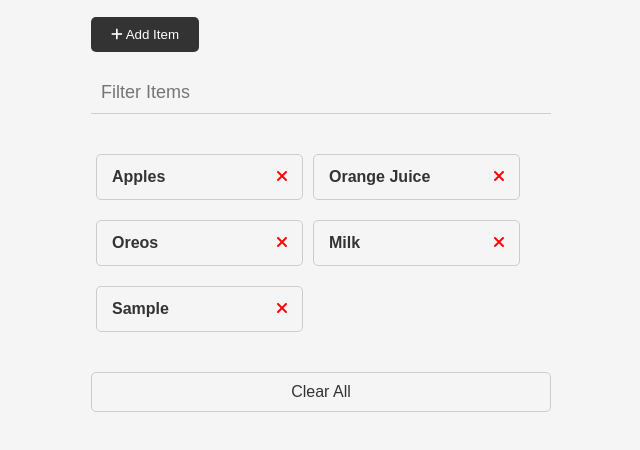
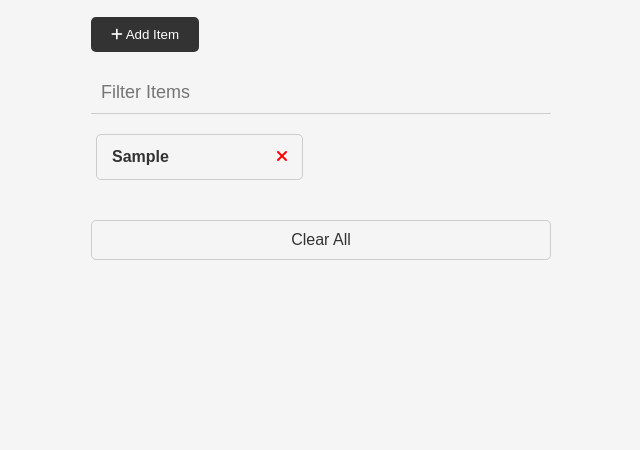
Before and after one commit to joshiue/ch8i-Shopping-List-Full-Proj, a plain HTML site: page index.html in a window 1280 px wide. Both pictures are taken after typing "Sample" into the empty fields and a click on the button "Add Item". Shown: the part 180-630 px from the top of the page, without its empty margins (319-959 px from the left). Drawn offline with Linux system fonts and the light colour scheme.

Commit message:
clear-ui-state

```diff
--- a/index.html
+++ b/index.html
@@ -34,7 +34,7 @@
         </div>
 
         <ul id="item-list" class="items">
-            <li>
+            <!-- <li>
                 Apples
                 <button class="remove-item btn-link text-red">
                     <i class="fa-solid fa-xmark"></i>
@@ -57,7 +57,7 @@
                 <button class="remove-item btn-link text-red">
                     <i class="fa-solid fa-xmark"></i>
                 </button>
-            </li>
+            </li> -->
         </ul>
 
         <button id="clear" class="btn-clear">Clear All</button>
--- a/scripts.js
+++ b/scripts.js
@@ -2,6 +2,7 @@ const itemForm = document.getElementById('item-form');
 const itemInput = document.getElementById('item-input');
 const itemList = document.getElementById('item-list');
 const clearBtn = document.getElementById('clear');
+const itemFilter = document.getElementById('filter');
 
 function addItem(e) {
     e.preventDefault();
@@ -21,7 +22,10 @@ function addItem(e) {
     const button = createButton('remove-item btn-link text-red');
     li.appendChild(button);
 
+    // Add li to the DOM
     itemList.appendChild(li);
+
+    checkUI();
 
     itemInput.value = '';
 }
@@ -42,7 +46,11 @@ function createIcon(classes) {
 
 function removeItem(e) {
     if (e.target.parentElement.classList.contains('remove-item')) {
-        e.target.parentElement.parentElement.remove();
+        if (confirm('Are you sure?')) {
+            e.target.parentElement.parentElement.remove();
+
+            checkUI();
+        }
     }
 }
 
@@ -50,9 +58,25 @@ function clearItems() {
     while (itemList.firstChild) {
         itemList.removeChild(itemList.firstChild);
     }
+
+    checkUI();
+}
+
+function checkUI() {
+    const items = itemList.querySelectorAll('li');
+
+    if (items.length === 0) {
+        clearBtn.style.display = 'none';
+        itemFilter.style.display = 'none';
+    } else {
+        clearBtn.style.display = 'block';
+        itemFilter.style.display = 'block';
+    }
 }
 
 // Event Listners
 itemForm.addEventListener('submit', addItem);
 itemList.addEventListener('click', removeItem);
 clearBtn.addEventListener('click', clearItems);
+
+checkUI();
```
